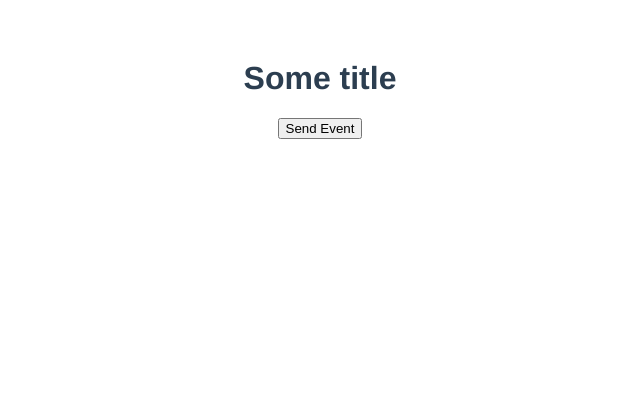
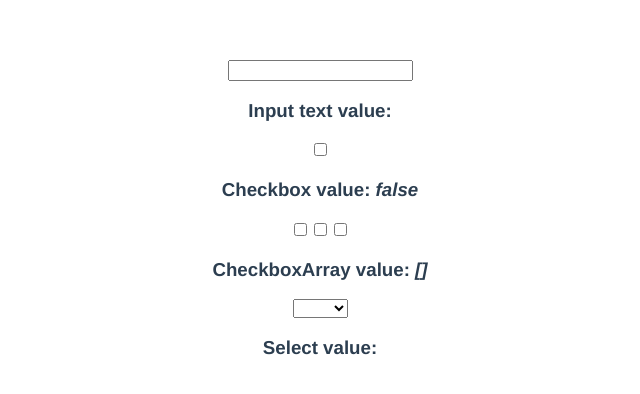
Before and after one commit to EvgeniiMorozov/vue_easycode, a Vue app: page / in a window 1280 px wide. Shown: the top 394 px of the page, without its empty margins (320-960 px from the left). Built offline with nearby package versions, Linux system fonts and the light colour scheme.

Commit message:
урок 14

```diff
--- a/src/App.vue
+++ b/src/App.vue
@@ -1,26 +1,54 @@
 <template>
   <div id="app">
-    <HelloWorld :user-object="user" :title="title" @onChangeCounter="onChangeCounterInComponent" />
+    <input type="text" v-model="textComputed" />
+    <h3>
+      Input text value:
+      <i>{{ text }}</i>
+    </h3>
+    <div class="checkboxes">
+      <input type="checkbox" v-model="checkbox" />
+      <h3>
+        Checkbox value:
+        <i>{{ checkbox }}</i>
+      </h3>
+      <input type="checkbox" v-model="checkboxArray" value="one" />
+      <input type="checkbox" v-model="checkboxArray" value="two" />
+      <input type="checkbox" v-model="checkboxArray" value="three" />
+      <h3>
+        CheckboxArray value:
+        <i>{{ checkboxArray }}</i>
+      </h3>
+    </div>
+    <select v-model="select">
+      <option value="bmw">BMW</option>
+      <option value="audi">Audi</option>
+    </select>
+    <h3>
+      Select value:
+      <i>{{ select }}</i>
+    </h3>
   </div>
 </template>
 
 <script>
-import HelloWorld from '@/components/HelloWorld.vue';
-
 export default {
-  components: {
-    HelloWorld,
-  },
+  name: 'app',
   data: () => ({
-    title: 'Some title',
-    user: {
-      name: 'Vasya',
-      age: 30,
-    },
+    text: '',
+    checkbox: false,
+    checkboxArray: [],
+    select: '',
   }),
-  methods: {
-    onChangeCounterInComponent(value) {
-      console.log('In App.vue, counter:', value);
+  methods: {},
+  computed: {
+    textComputed: {
+      get() {
+        return this.text;
+      },
+      set(value) {
+        console.log(value);
+        this.text = value;
+      },
     },
   },
 };
```
